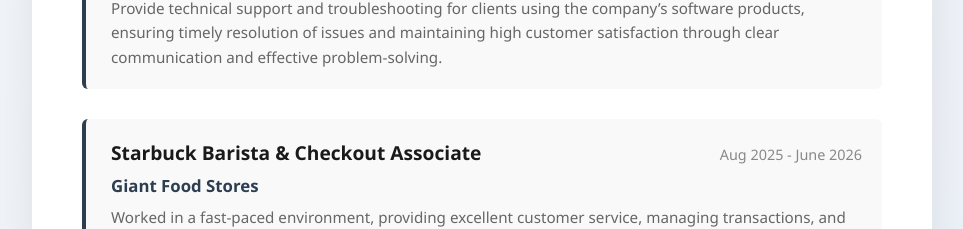
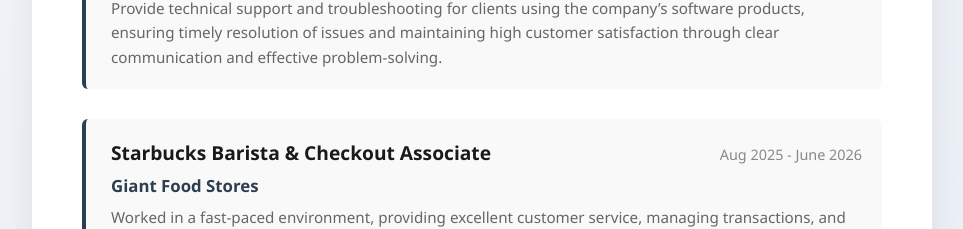
Before and after one commit to RobertFilms/Resume, a React (Vite) app: page / in a window 1280 px wide. Shown: the part 1375-1604 px from the top of the page, without its empty margins (158-1121 px from the left). Built offline with nearby package versions, Linux system fonts and the light colour scheme.

Commit message:
fixed spelling

```diff
--- a/src/App.jsx
+++ b/src/App.jsx
@@ -32,7 +32,7 @@ const resumeData = {
             description: 'Provide technical support and troubleshooting for clients using the company’s software products, ensuring timely resolution of issues and maintaining high customer satisfaction through clear communication and effective problem-solving.'
         },
         {
-            title: 'Starbuck Barista & Checkout Associate',
+            title: 'Starbucks Barista & Checkout Associate',
             company: 'Giant Food Stores',
             duration: 'Aug 2025 - June 2026',
             description: 'Worked in a fast-paced environment, providing excellent customer service, managing transactions, and collaborating with team members to ensure smooth operations during peak hours.'
```
